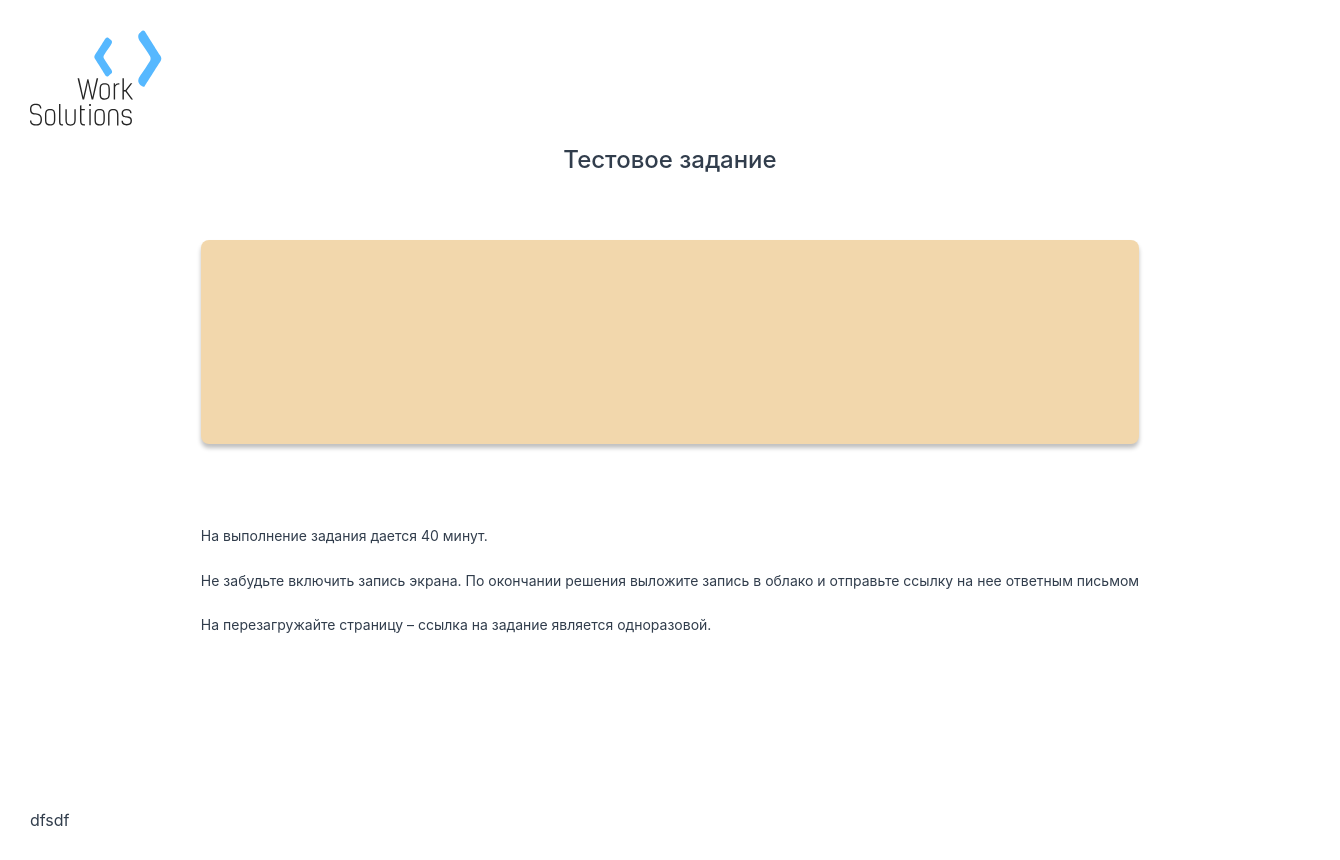
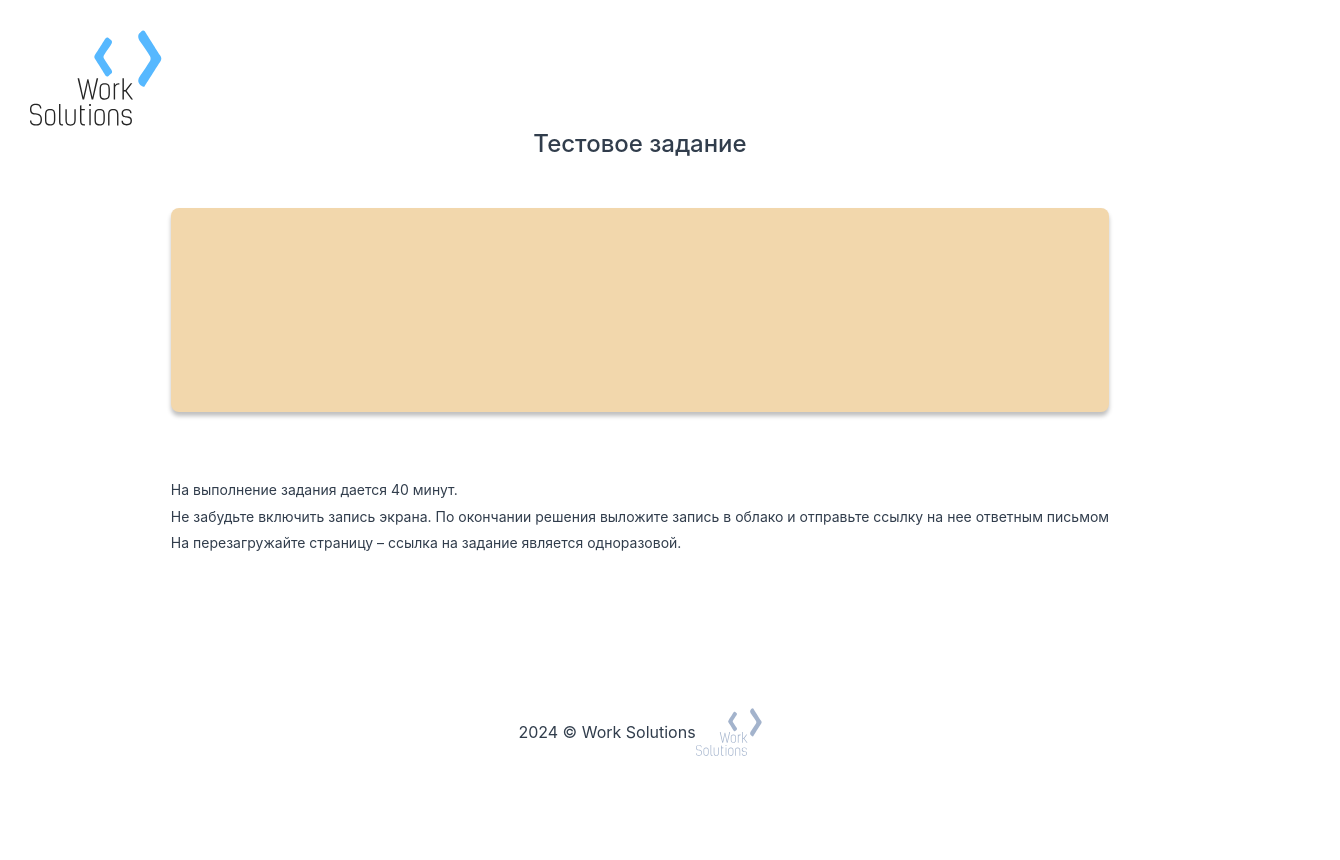
Before and after one commit to sovakrya/ws-hr-test-task-for-applicant, a React (Create React App) app: page /tasks/1 in a window 1280 px wide. Shown: the whole page, 1340 px wide, since content can reach past the window. After the commit the page ends 800 px from the top, so only its background shows below. Built offline with nearby package versions, Linux system fonts and the light colour scheme; no server answers.

Commit message:
added footer

```diff
--- a/src/index.css
+++ b/src/index.css
@@ -1,3 +1,15 @@
+* {
+	padding: 0px;
+	margin: 0px;
+	border: none;
+}
+
+*,
+*::before,
+*::after {
+	box-sizing: border-box;
+}
+
 body {
   margin: 0;
   font-family: -apple-system, BlinkMacSystemFont, 'Segoe UI', 'Roboto', 'Oxygen',
--- a/src/pages/home-page/ui/HomePage.tsx
+++ b/src/pages/home-page/ui/HomePage.tsx
@@ -1,5 +1,6 @@
 import { useParams } from "react-router-dom";
 import logoColored from "./assets/icons/logo-colored.svg";
+import logoCopyright from "./assets/icons/logo-copyright.svg"
 import { getUuid, Link } from "../api/testTaskApi";
 import { useEffect, useState } from "react";
 import "./assets/styles/HomePage.css";
@@ -45,7 +46,13 @@ export default function HomePage() {
         </div>
       </div>
 
-      <footer>dfsdf</footer>
+      <footer  className="footer-box">
+        <span>2024 © Work Solutions</span>
+
+
+        <img src={logoCopyright} alt="Логотип компании" width={66} height={48} className="footer-logo"/>
+
+      </footer >
     </main>
   );
 }
--- a/src/pages/home-page/ui/assets/styles/HomePage.css
+++ b/src/pages/home-page/ui/assets/styles/HomePage.css
@@ -4,6 +4,7 @@
   padding: 30px;
   height: 100%;
   width: 100%;
+  justify-content: space-between;
 }
 
 .content-wrapper {
@@ -41,8 +42,17 @@
 
 .comment-box {
   display: flex;
+  gap: 10px;
   flex-direction: column;
   font-weight: 400;
   font-size: 14px;
   line-height: 16.41px;
+
 }
+
+.footer-box {
+    display: flex;
+    justify-content: center;
+    align-items: center;
+    height: 100px;
+}
```
Also changed, not shown: src/pages/home-page/ui/assets/icons/logo-copyright.svg (added).
